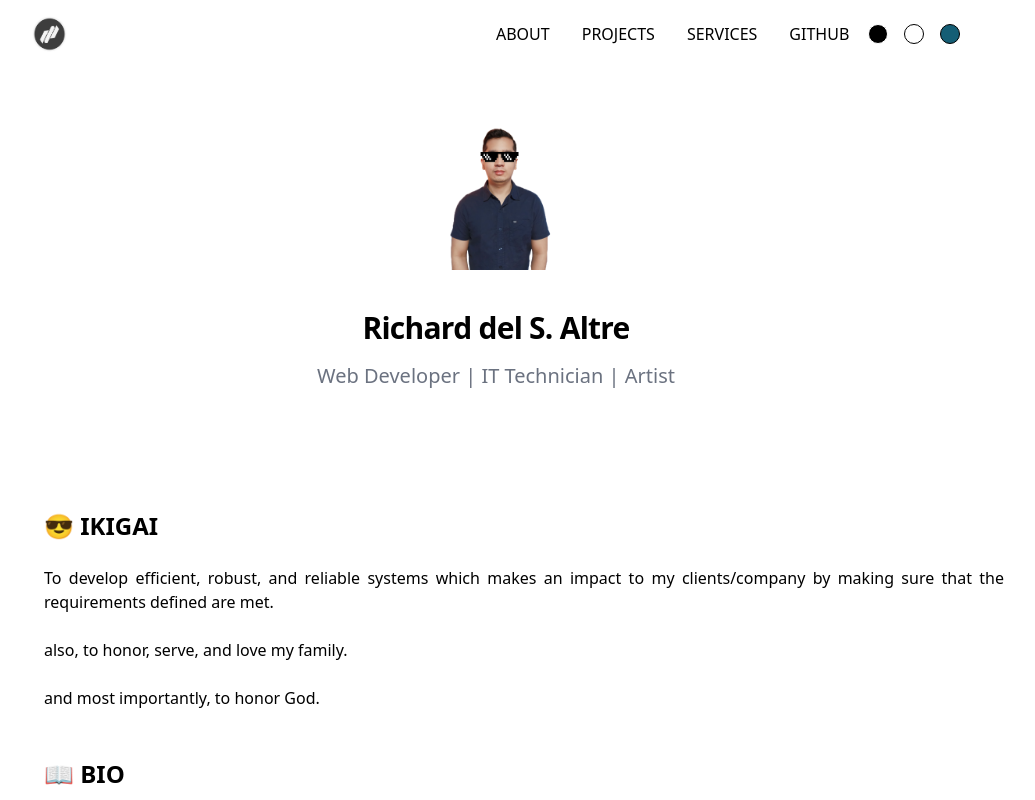
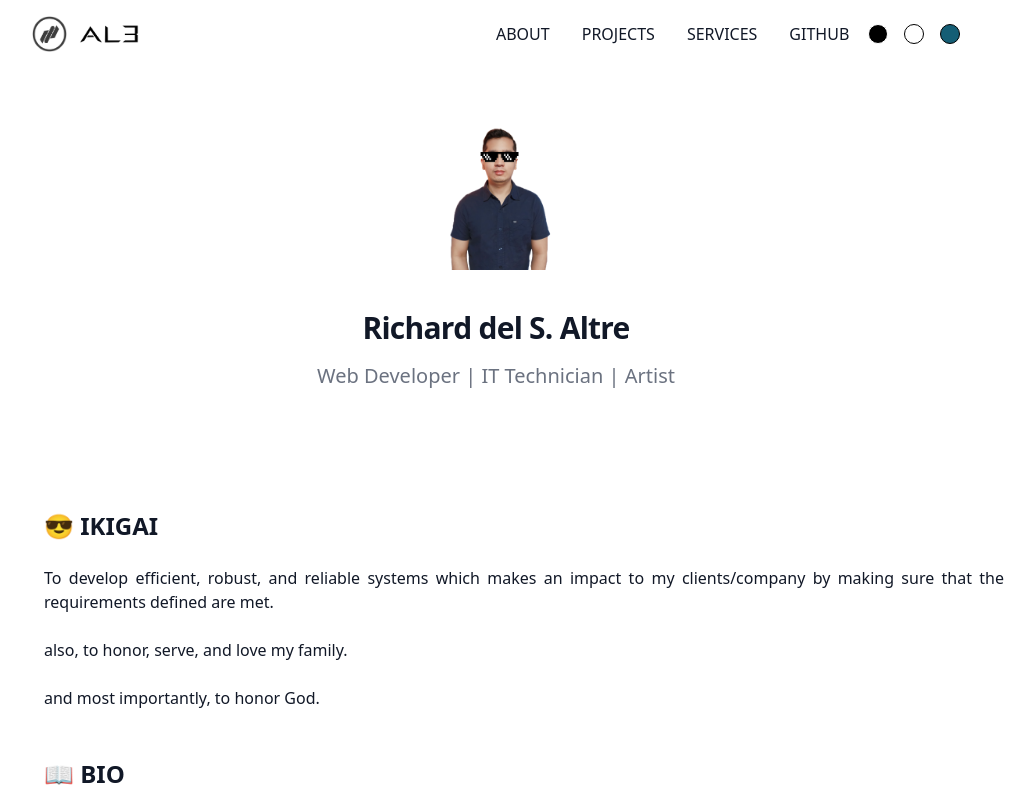
Before and after one commit to AL3-Richard-20/al3-portfolio, a React (Vite) app: page / in a window 1280 px wide. Shown: the top 800 px of the page, without its empty margins (144-1179 px from the left). Built offline with nearby package versions, Linux system fonts and the light colour scheme.

Commit message:
Fix: Navbar logo conditional rendering

```diff
--- a/src/App.jsx
+++ b/src/App.jsx
@@ -23,7 +23,7 @@ function App() {
 
   // return multi_path;
 
-  const [themeColor, setThemeColor] = useState("dark")
+  const [themeColor, setThemeColor] = useState("white")
 
   // bg-cyan-900
   // bg-zinc-800
--- a/tailwind.config.js
+++ b/tailwind.config.js
@@ -1,6 +1,7 @@
 const plugin = require('tailwindcss/plugin')
 
 /** @type {import('tailwindcss').Config} */
+
 export default {
   content: [
     "./index.html",
```
